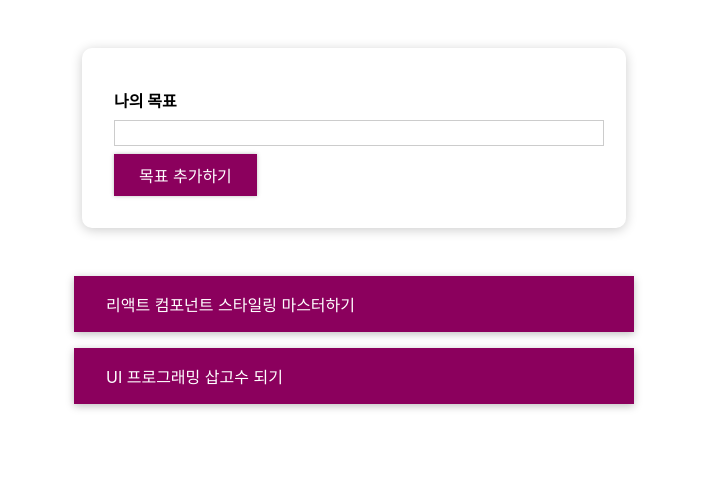
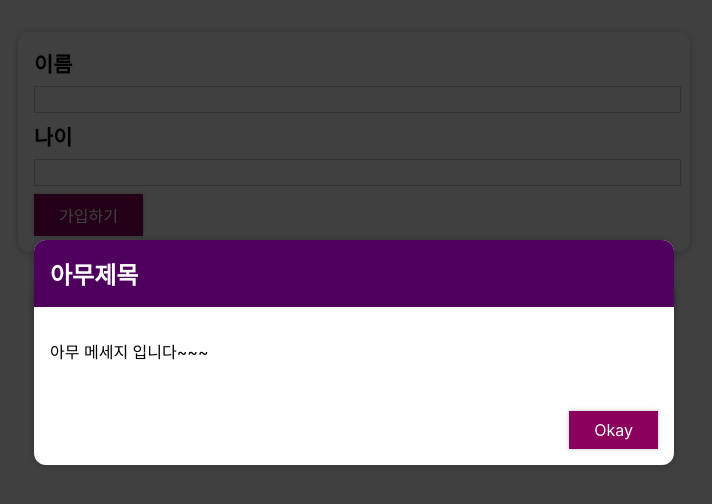
Before and after one commit to kyy7732/react-basic-study202310, a React (Create React App) app: page / in a window 1280 px wide. Shown: the top 504 px of the page, without its empty margins (286-998 px from the left). Built offline with nearby package versions, Linux system fonts and the light colour scheme.

Commit message:
에러모달 만들기

```diff
--- a/src/App.js
+++ b/src/App.js
@@ -1,81 +1,20 @@
 import React, { useState } from 'react';
 import './App.css';
-import CourseInput from './components/CourseGoals/CourseInput';
-import CourseList from './components/CourseGoals/CourseList';
-// 배열이나 함수 같은경우는 중괄호 사용
-
-const DUMMY_DATA = [
-  {
-    id: 'g1',
-    text: '리액트 컴포넌트 스타일링 마스터하기',
-  },
-  {
-    id: 'g2',
-    text: 'UI 프로그래밍 삽고수 되기',
-  },
-];
+import AddUsers from './components/Users/AddUsers';
+import UserList from './components/Users/UserList';
 
 const App = () => {
-  // goals는 리스트로 받기때문에 리스트형태로 보내야한다.
-  const [goals, setGoals] = useState(DUMMY_DATA);
+  const [userList, setUserList] = useState([]);
 
-  // Input에게 전달할 함수
-  const addGoalHandler = (text) => {
-    // console.log('전달받은 텍스트:', text);
-    const newGoal = {
-      id: Math.random().toString(),
-      text: text,
-    };
-
-    // 상태변수(배열) 수정 상태변수는 반드시 setter를 이용해야함
-    // setGoals([...goals, newGoal]); // 기존내역 그대로 가져오면서 newGoal을 추가 하겠다.
-    setGoals((prevGoals) => [...prevGoals, newGoal]); // 가장 직전 최신의 값이 온다
+  const addUserHandler = (user) => {
+    console.log(user);
+    setUserList((prev) => [...prev, {...user, id: Math.random().toString() }]);
   };
-
-  // 삭제 이벤트 핸들러를 CourseItem까지 내려보내야 됨.
-  const deleteGoalHandler = (id) => {
-    // console.log('전달된 id: ', id);
-    const updateGoals = [...goals]; // 상태 배열의 원본 그대로 복사해서 가져옴.
-
-    // 배열의 객체안의 id를 찾아와야함 id가 같다면 index값을 가져옴
-    const index = updateGoals.findIndex((goal) => goal.id === id);
-    updateGoals.splice(index, 1); // splice 선택된 index값부터 몇개를 삭제하느냐
-
-    // filter는 조건에 맞는것만 출력 (조건에 맞는 새로운 배열을 updateGoals로 보내준다.)
-    // const updateGoals = goals.filter((goal) => goal.id !== id);
-    setGoals(updateGoals);
-  };
-
-  // CourseList 조건부 렌더링
-  // style을 자바스크립트 객체 형태로 전달하기 떄문에 {{}}를 사용
-  // style에 {}치고 자바스크립트 객체 라는 {}를 또 사용
-  // 카멜케이스 사용하여 입력
-  let listContent = (
-    <p
-      style={{
-        color: 'red',
-        fontSize: '20px',
-        textAlign: 'center',
-      }}
-    >
-      목표를 등록해 주세요!!
-    </p>
-  );
-  if (goals.length > 0) {
-    listContent = (
-      <CourseList
-        items={goals}
-        onDelete={deleteGoalHandler}
-      />
-    );
-  }
 
   return (
     <div>
-      <section id='goal-form'>
-        <CourseInput onAdd={addGoalHandler} />
-      </section>
-      <section id='goals'>{listContent}</section>
+      <AddUsers onAddUser={addUserHandler} />
+      <UserList users={userList} />
     </div>
   );
 };
--- a/src/components/UI/Card.js
+++ b/src/components/UI/Card.js
@@ -1,9 +1,8 @@
 import React from 'react';
-import './Card.css';
+import styles from './Card.module.css';
 
 const Card = ({ children, className }) => {
-  const madeClass = 'card ' + className;
-  return <div className={madeClass}>{children}</div>;
+  return <div className={`${styles.card} ${className}`}>{children}</div>;
 };
 
 export default Card;
--- /dev/null
+++ b/src/components/UI/Card.module.css
@@ -0,0 +1,5 @@
+.card {
+  border-radius: 12px;
+  box-shadow: 0 1px 8px rgba(0, 0, 0, 0.25);
+  background: #fff;
+}
--- /dev/null
+++ b/src/components/UI/Modal/ErrorModal.js
@@ -0,0 +1,25 @@
+import React from 'react';
+import Card from '../Card';
+import Button from '../Button/Button';
+import styles from './ErrorModal.module.css';
+
+const ErrorModal = ({ title, message }) => {
+  return (
+    <>
+      <div className={styles.backdrop} />
+      <Card className={styles.modal}>
+        <header className={styles.header}>
+          <h2>{title}</h2>
+        </header>
+        <div className={styles.content}>
+          <p>{message}</p>
+        </div>
+        <footer className={styles.actions}>
+          <Button>Okay</Button>
+        </footer>
+      </Card>
+    </>
+  );
+};
+
+export default ErrorModal;
--- /dev/null
+++ b/src/components/UI/Modal/ErrorModal.module.css
@@ -0,0 +1,45 @@
+.backdrop {
+    position: fixed;
+    top: 0;
+    left: 0;
+    width: 100%;
+    height: 100vh;
+    z-index: 10;
+    background: rgba(0, 0, 0, 0.75);
+  }
+
+  .modal {
+    position: fixed;
+    top: 30vh;
+    left: 10%;
+    width: 80%;
+    z-index: 100;
+    overflow: hidden;
+  }
+
+  .header {
+    background: #4f005f;
+    padding: 1rem;
+  }
+
+  .header h2 {
+    margin: 0;
+    color: white;
+  }
+
+  .content {
+    padding: 1rem;
+  }
+
+  .actions {
+    padding: 1rem;
+    display: flex;
+    justify-content: flex-end;
+  }
+
+  @media (min-width: 768px) {
+    .modal {
+      left: calc(50% - 20rem);
+      width: 40rem;
+    }
+  }
--- /dev/null
+++ b/src/components/Users/AddUsers.js
@@ -0,0 +1,71 @@
+import React, { useState } from 'react';
+import styles from './AddUsers.module.css';
+import Card from '../UI/Card';
+import Button from '../UI/Button/Button';
+import ErrorModal from '../UI/Modal/ErrorModal';
+
+const AddUsers = ({ onAddUser }) => {
+  const [userValue, setUserValue] = useState({
+    userName: '',
+    age: '',
+  });
+
+  const userNameChangeHandler = (e) => {
+    setUserValue((prevUserValue) => ({
+      ...prevUserValue,
+      userName: e.target.value,
+    }));
+  };
+
+  const ageChangeHandler = (e) => {
+    setUserValue((prevUserValue) => ({
+      ...prevUserValue,
+      age: e.target.value,
+    }));
+  };
+
+  const userSubmitHandler = (e) => {
+    e.preventDefault();
+
+    if (userValue.userName.trim() === '' || userValue.age === '') {
+      return;
+    }
+
+    if (+userValue.age < 1) return;
+
+    onAddUser(userValue);
+
+    setUserValue({
+      userName: '',
+      age: '',
+    });
+  };
+
+  return (
+    // React.Fragment
+    <>
+    <ErrorModal title={'아무제목'} message={'아무 메세지 입니다~~~'} />
+    <Card className={styles.input}>
+      <form onSubmit={userSubmitHandler}>
+        <label htmlFor='username'>이름</label>
+        <input
+          id='username'
+          type='text'
+          onChange={userNameChangeHandler}
+          value={userValue.userName}
+        />
+        <label htmlFor='age'>나이</label>
+        <input
+          id='age'
+          type='number'
+          onChange={ageChangeHandler}
+          value={userValue.age}
+        />
+        <Button type='submit'>가입하기</Button>
+      </form>
+    </Card>
+    </>
+  );
+};
+
+export default AddUsers;
--- /dev/null
+++ b/src/components/Users/AddUsers.module.css
@@ -0,0 +1,27 @@
+.input {
+  margin: 2rem auto;
+  padding: 1rem;
+  width: 90%;
+  max-width: 40rem;
+}
+
+.input label {
+  display: block;
+  font-weight: bold;
+  margin-bottom: 0.5rem;
+  font-size: 1.3em;
+}
+
+.input input {
+  font: inherit;
+  display: block;
+  width: 100%;
+  border: 1px solid #ccc;
+  padding: 0.15rem;
+  margin-bottom: 0.5rem;
+}
+
+.input input:focus {
+  outline: none;
+  border-color: #4f005f;
+}
--- /dev/null
+++ b/src/components/Users/UserList.js
@@ -0,0 +1,20 @@
+import React from 'react';
+import styles from './UserList.module.css';
+import Card from '../UI/Card';
+
+const UserList = ({ users }) => {
+  console.log(users);
+  return (
+    <Card className={styles.users}>
+      <ul>
+        {users.map((user) => (
+        <li key={user.id}>
+            {user.userName} ({user.age}세)
+            </li>
+        ))}
+      </ul>
+    </Card>
+  );
+};
+
+export default UserList;
--- /dev/null
+++ b/src/components/Users/UserList.module.css
@@ -0,0 +1,16 @@
+.users {
+  margin: 2rem auto;
+  width: 90%;
+  max-width: 40rem;
+}
+
+.users ul {
+  list-style: none;
+  padding: 1rem;
+}
+
+.users li {
+  border: 1px solid #ccc;
+  margin: 0.5rem 0;
+  padding: 0.5rem;
+}
```
